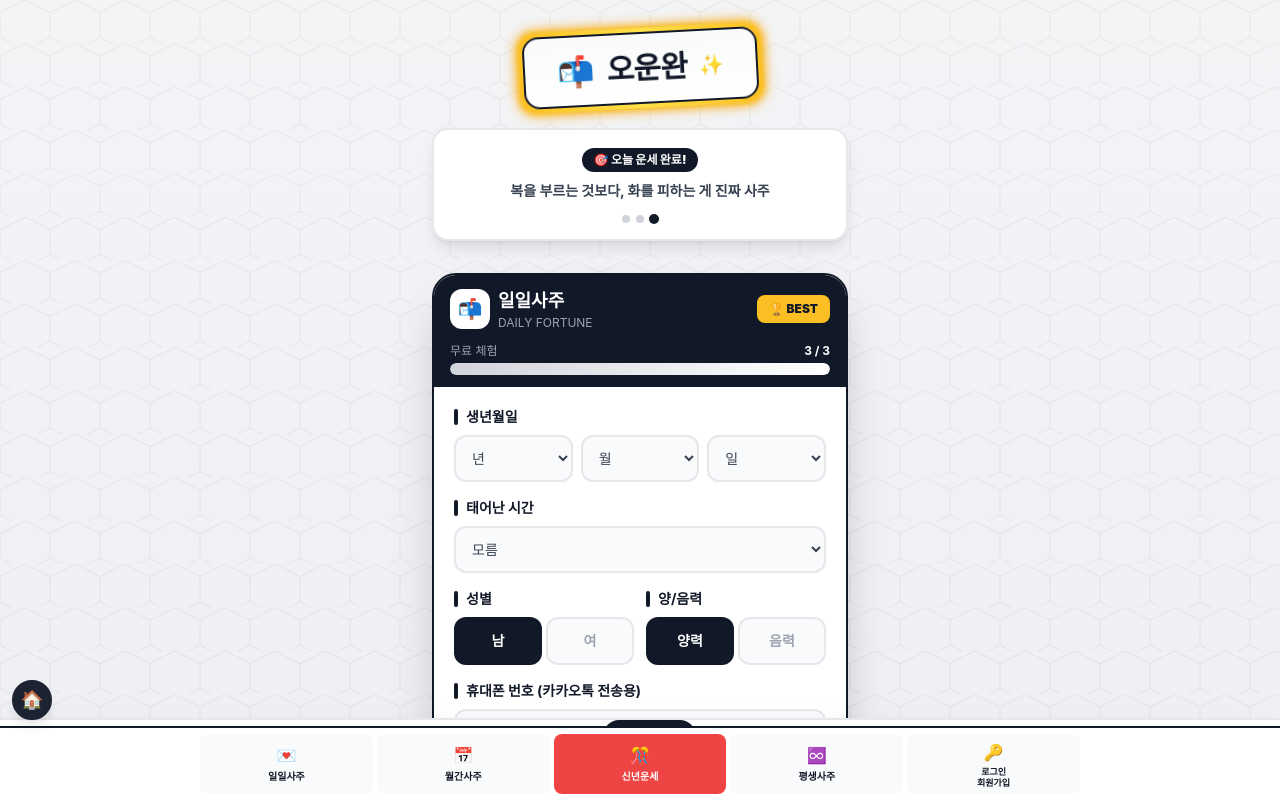
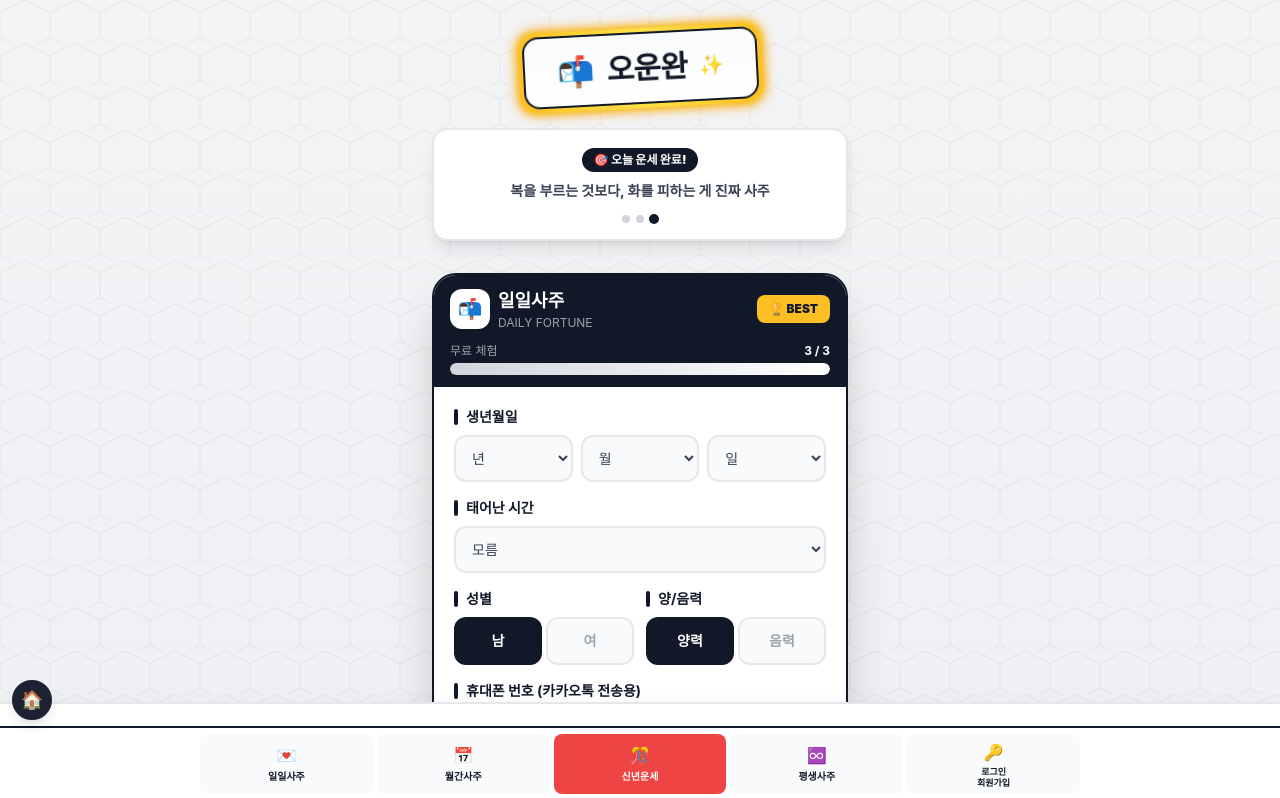
Before and after one commit to owuwan/ownwan-frontend, a React (Create React App) app: page / in a window 1280 px wide. Shown: the top 798 px of the page. Built offline with nearby package versions, Linux system fonts and the light colour scheme.

Commit message:
네비바 버그 수정

```diff
--- a/src/components/MainPage.js
+++ b/src/components/MainPage.js
@@ -983,7 +983,7 @@ export default function MainPage() {
       </div>
 
       {/* ===== 하단 네비게이션 ===== */}
-      <div className="fixed bottom-0 left-0 right-0 bg-white border-t-2 border-gray-200 shadow-2xl z-50">
+      <div className="fixed bottom-0 left-0 right-0 bg-white border-t-2 border-gray-200 shadow-2xl z-50 overflow-hidden pt-4">
         <div className="max-w-md mx-auto flex items-center justify-around py-2">
           <button
             onClick={() => navigate('/payment')}
@@ -1001,7 +1001,7 @@ export default function MainPage() {
           </button>
           <button
             onClick={() => navigate('/newyear')}
-            className="flex flex-col items-center gap-1 px-6 py-2 bg-gray-900 text-white rounded-2xl -mt-4 shadow-lg"
+            className="flex flex-col items-center gap-1 px-5 py-2 bg-red-500 text-white rounded-2xl shadow-lg"
           >
             <span className="text-xl">🎊</span>
             <span className="text-xs font-bold">신년운세</span>
--- a/src/components/MyPage.jsx
+++ b/src/components/MyPage.jsx
@@ -357,12 +357,12 @@ export default function MyPage() {
         />
       ))}
 
-      {/* 🏠 플로팅 홈버튼 */}
+      {/* 🏠 플로팅 홈버튼 - 네비바 위에 위치 */}
       <button
         onClick={() => navigate('/')}
-        className="fixed bottom-6 left-6 z-50 w-14 h-14 bg-gray-900 rounded-full flex items-center justify-center shadow-2xl border-2 border-gray-700 hover:bg-gray-800 transition-all hover:scale-110"
+        className="fixed bottom-24 left-4 z-50 w-12 h-12 bg-gray-900 rounded-full flex items-center justify-center shadow-2xl border-2 border-gray-700 hover:bg-gray-800 transition-all hover:scale-110"
       >
-        <span className="text-2xl">🏠</span>
+        <span className="text-xl">🏠</span>
       </button>
 
       {/* ===== 등급 시스템 모달 ===== */}
```
